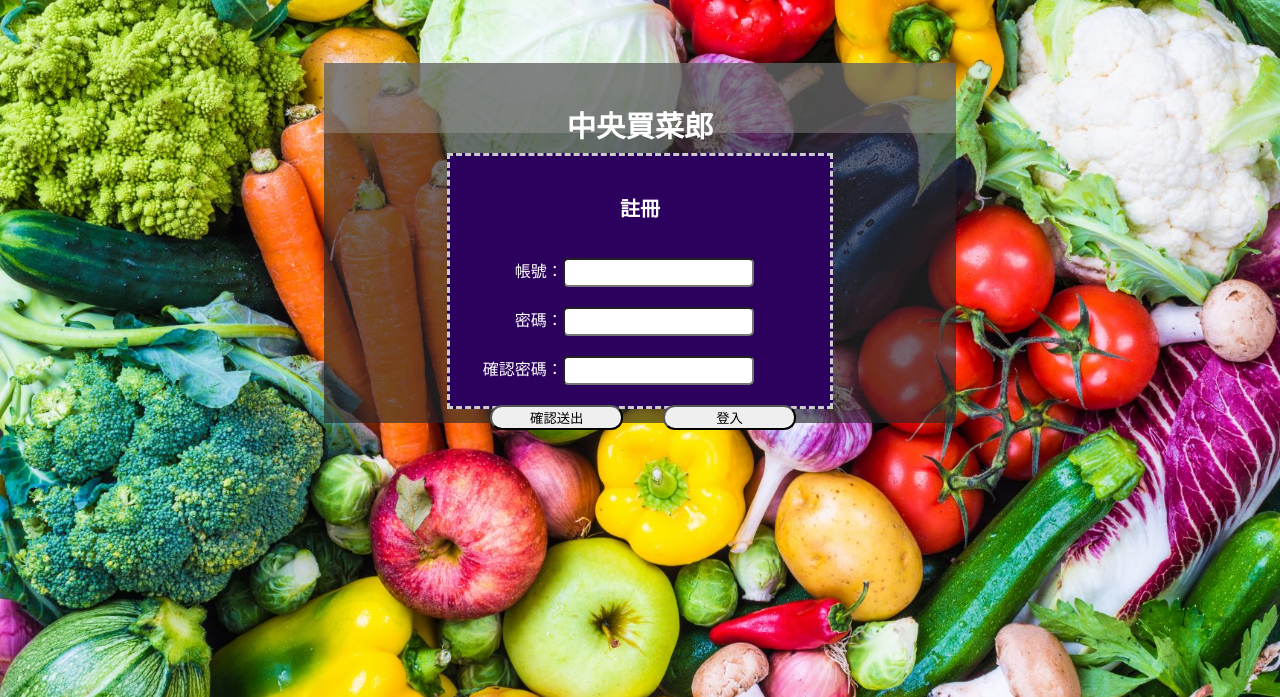
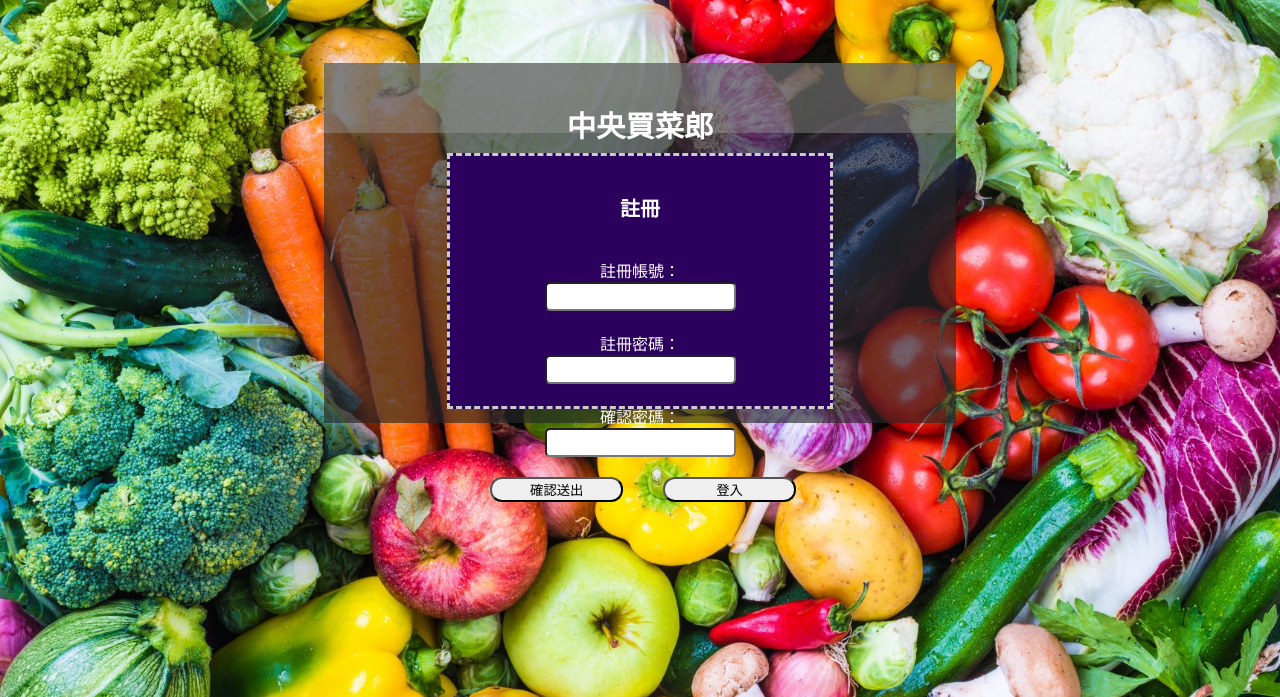
Before and after one commit to TimgleCT/NCUIM_Grocery_Shopping_Man, a Django app: page /registered/ in a window 1280 px wide. Shown: the top 697 px of the page. Run offline with Django 3.2, Linux system fonts and the light colour scheme; some libraries are stand-ins or nearby versions.

Commit message:
前端排版修正

```diff
--- a/templates/registered.html
+++ b/templates/registered.html
@@ -21,10 +21,10 @@
                             <form action = "http://127.0.0.1:8000/registered/" method="post">
                                 {% csrf_token %}
                                 <div class = "InputBox">
-                                    帳號：<input type = "text" name = "username">
+                                    註冊帳號：<input type = "text" name = "username">
                                 </div>
                                 <div class = "InputBox">
-                                    密碼：<input type = "password" name = "password1">
+                                    註冊密碼：<input type = "password" name = "password1">
                                 </div>
                                 <div class = "InputBox">
                                     確認密碼：<input type = "password" name = "password2">
--- a/templates/static/index.css
+++ b/templates/static/index.css
@@ -120,7 +120,9 @@ em {
 .InputBox{
 	margin-top: 20px;
 	float: right;
-	padding-right: 20%;
+	padding-right: 15%;
+	padding-left: 15%;
+	width: 70%;
 }
 .InputSubmit{
 	margin-top: 20px;
--- a/templates/static/kendotable.js
+++ b/templates/static/kendotable.js
@@ -107,16 +107,16 @@ function Favorite(e){
         //在當前的元素，DOM樹中向上遍歷，直到找到了與提供的選擇器相匹配的元素
         var tr = $(e.target).closest("tr");
         var data = grid.dataItem(tr);
-        var FavoriteJSON = TestMember + ',' + data.MarketId + ',' + data.ProductId;
+        var FavoriteJSON = data.MarketName + ',' + data.ProductName;
         alert(FavoriteJSON);
         $.ajax({
             url: '/products/add/'+FavoriteJSON,
             type: "GET",
             success: function(result) {
-                if (result === 'susscess')
+                if (result === 'success')
                     alert("收藏成功");
                 else
-                    alert("收藏清單已有了><");
+                    alert("收藏清單已有了>A<");
             },
             fail: function(result) {
                 alert("收藏失敗")
--- a/templates/static/product.css
+++ b/templates/static/product.css
@@ -15,7 +15,7 @@ body {
 }
 .PageLink{
     background-color:#1b2634;
-    padding: 10px 23% 10px 28%;
+    padding: 10px 25% 10px 25%;
 }
 .PageLink ul{
     list-style-type: none;
@@ -23,12 +23,13 @@ body {
 }
 .PageLink li{
     float: left;
+    width: 33.33%;
 }
 .PageLink li a{
     display: block;
     color: white;
     text-align: center;
-    padding: 16px 50px 16px 50px;
+    padding: 16px 10% 16px 10%;
     text-decoration: none;
 }
 .PageLink li a:hover {
```
Also changed, not shown: templates/static/kendotablefavorite.js (+11 -15 lines), db.sqlite3.
